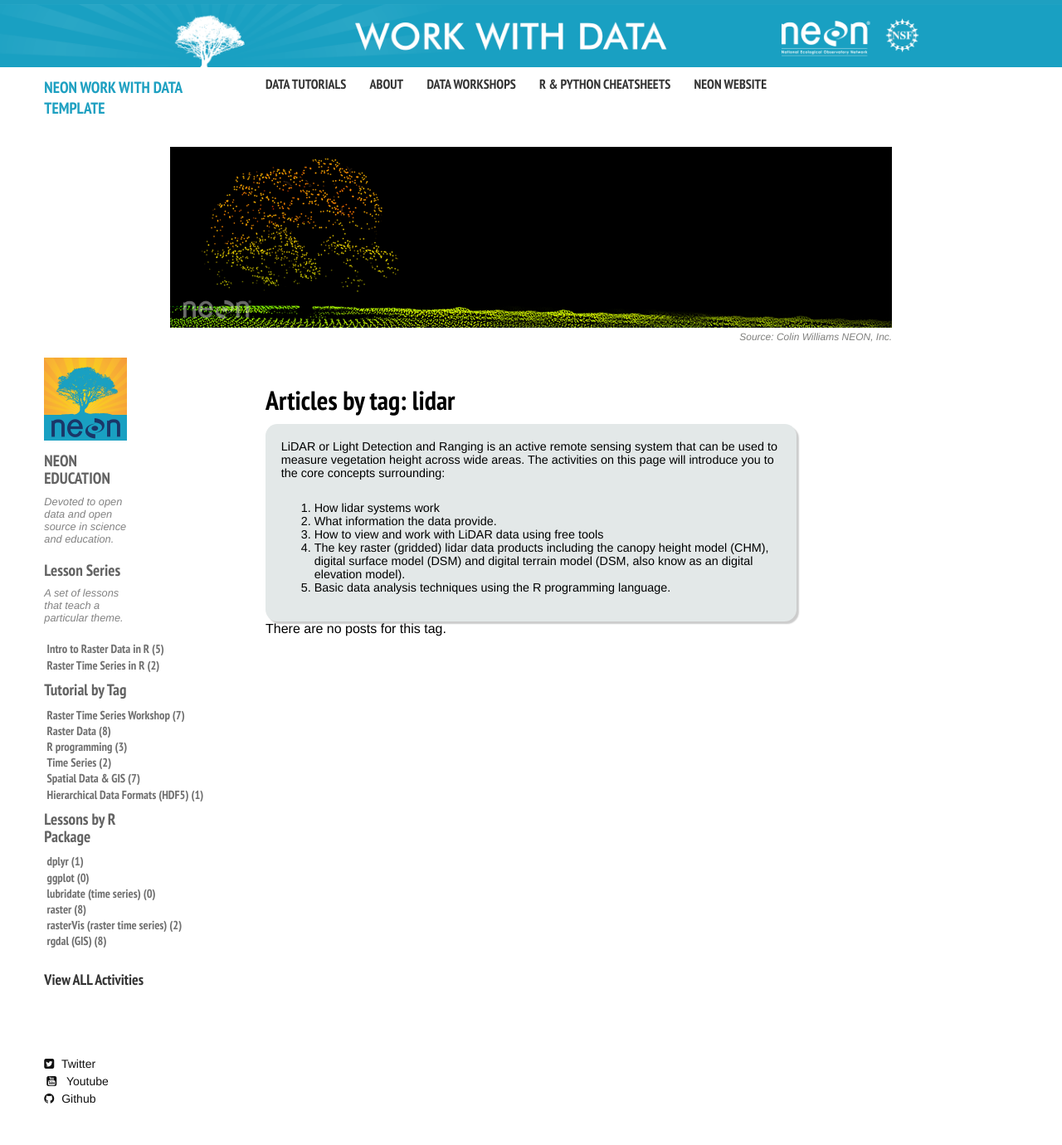
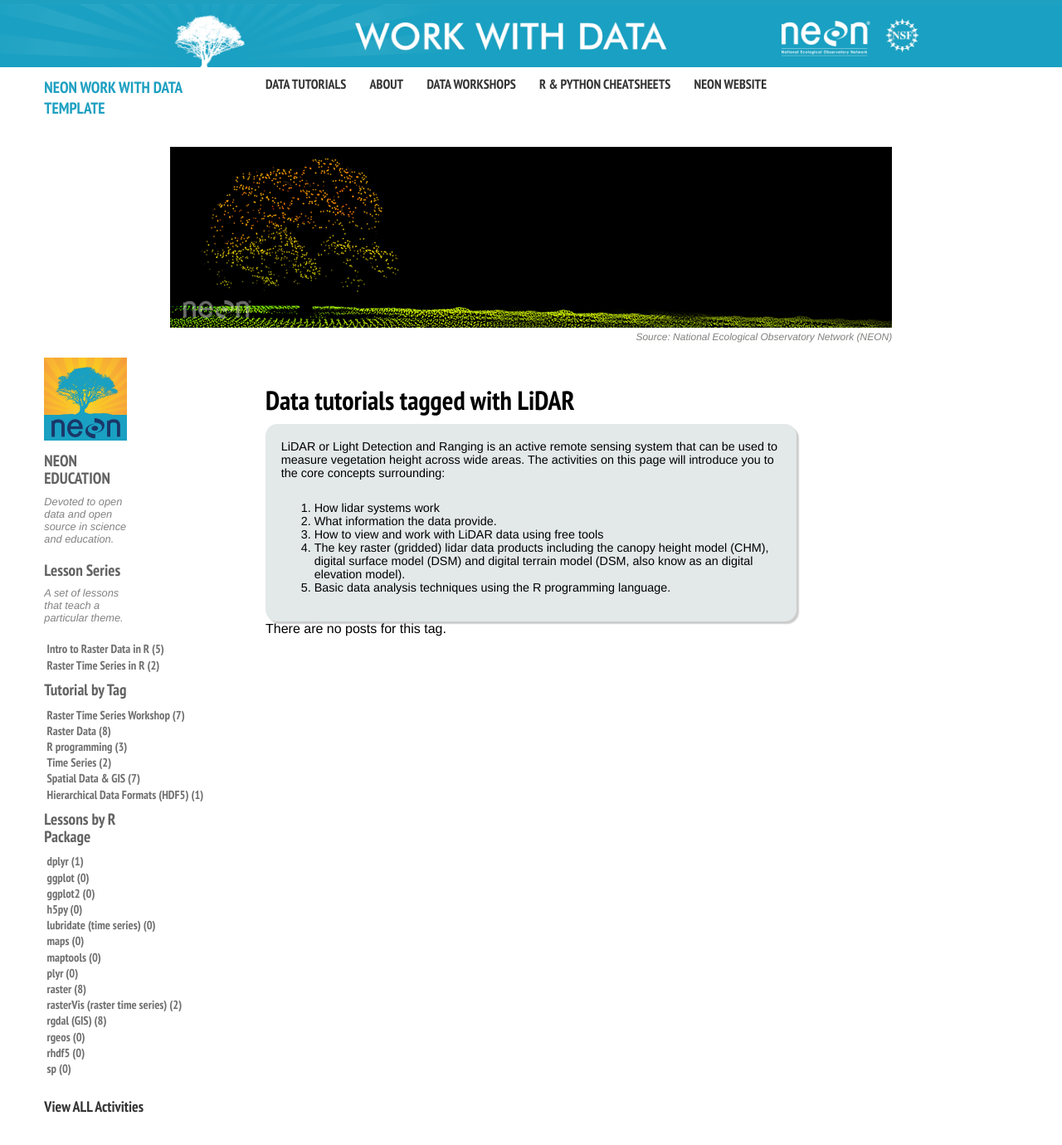
Before and after one commit to leloulight/NEONDS-Template-Repository, a Jekyll site: the page built from org/tag/lidar.md, in a window 1280 px wide and 1400 px high. Shown: the top 1380 px of the window at 83% size. Built offline with Jekyll 4.4.1, drawn with Linux system fonts in a browser that asks for light colours; nearby versions of some CDN libraries.

Commit message:
adding new yml files

```diff
--- a/_data/packagesLibraries.yml
+++ b/_data/packagesLibraries.yml
@@ -4,8 +4,23 @@
 - slug: ggplot
   name: ggplot
 
+- slug: ggplot2
+  name: ggplot2
+
+- slug: h5py
+  name: h5py
+
 - slug: lubridate
   name: lubridate (time series)
+
+- slug: maps
+  name: maps
+
+- slug: maptools
+  name: maptools
+
+- slug: plyr
+  name: plyr
 
 - slug: raster
   name: raster
@@ -15,3 +30,12 @@
 
 - slug: rgdal
   name: rgdal (GIS)
+
+- slug: rgeos
+  name: rgeos
+
+- slug: rhdf5
+  name: rhdf5
+
+- slug: sp
+  name: sp
--- a/org/tag/lidar.md
+++ b/org/tag/lidar.md
@@ -1,11 +1,11 @@
 ---
 layout: post_by_tag
-title: 'Articles by tag: lidar'
+title: 'Data tutorials tagged with LiDAR'
 tag: lidar
 permalink: lidar/
 image:
   feature: remoteSensingBanner.png
-  credit: Colin Williams NEON, Inc.
+  credit:
 ---
 
 LiDAR or Light Detection and Ranging is an active remote sensing system that can be used to measure vegetation height across wide areas. The activities on this page will introduce you to the core concepts surrounding:
```
Also changed, not shown: _data/tags.yml (+9 -0 lines), org/packagesLibraries/visualization.md (deleted, +0 -12 lines), org/tag/eml.md (added, +9 -0 lines).
